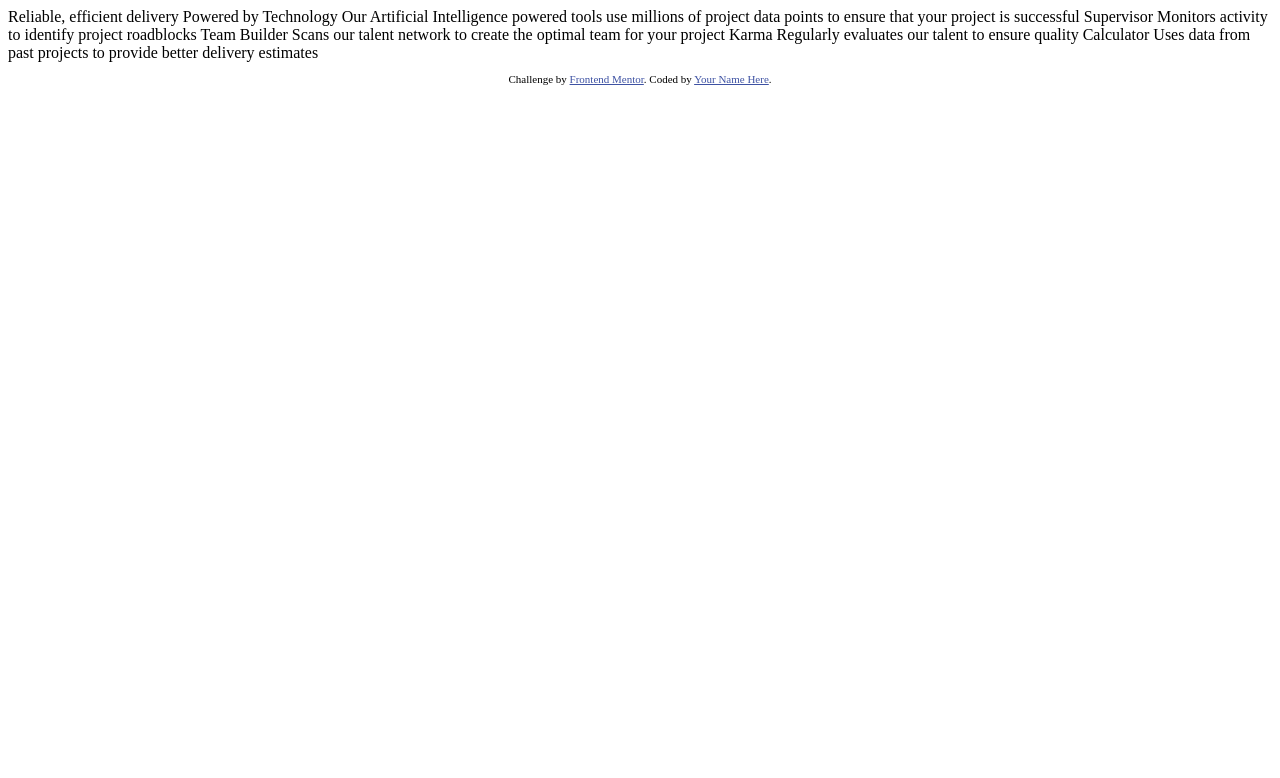
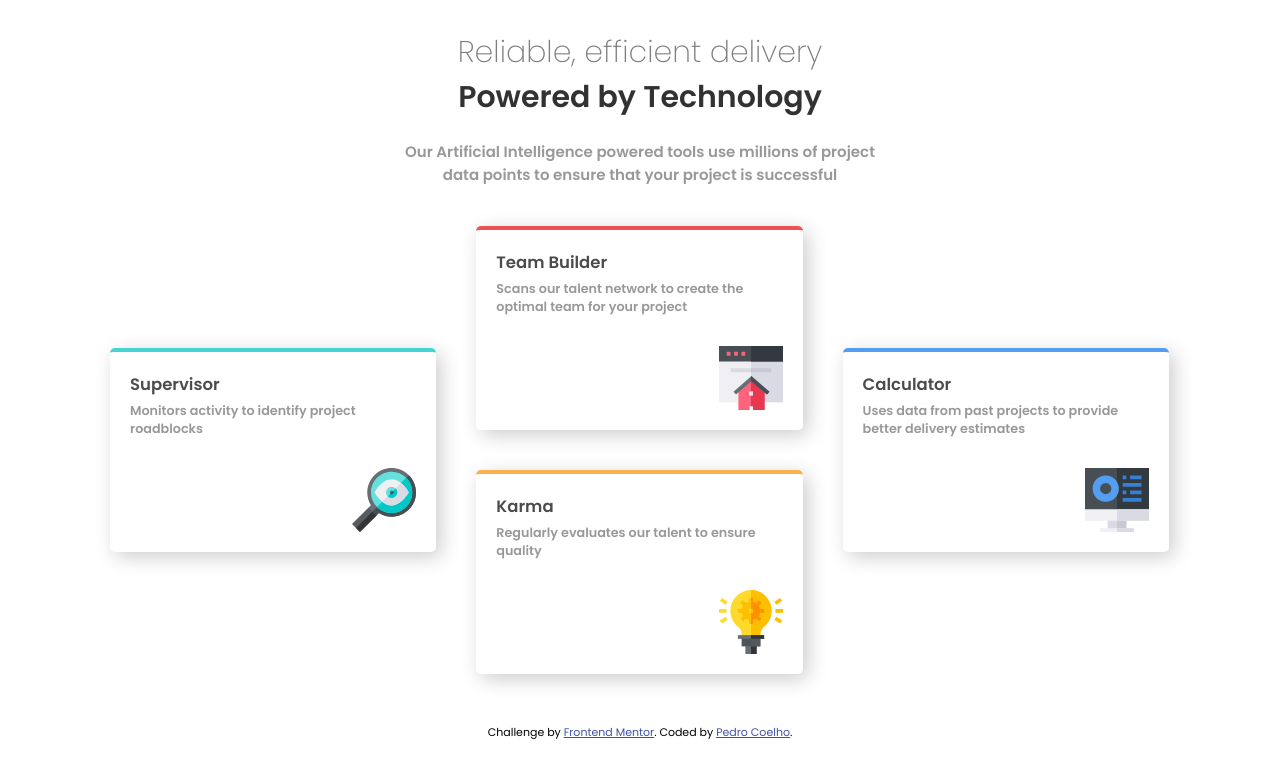
Before and after one commit to pedrocoelho94/Four-card-feature-section, a plain HTML site: page index.html in a window 1280 px wide. Drawn offline with Linux system fonts and the light colour scheme.

Commit message:
End of Challenge

```diff
--- a/index.html
+++ b/index.html
@@ -5,6 +5,9 @@
   <meta name="viewport" content="width=device-width, initial-scale=1.0"> <!-- displays site properly based on user's device -->
 
   <link rel="icon" type="image/png" sizes="32x32" href="./images/favicon-32x32.png">
+  <link rel="preconnect" href="https://fonts.gstatic.com">
+  <link href="https://fonts.googleapis.com/css2?family=Poppins:wght@200;400;600&display=swap" rel="stylesheet">
+  <link rel="stylesheet" href="style.css">
 
   <title>Frontend Mentor | Four card feature section</title>
 
@@ -16,29 +19,55 @@
 </head>
 <body>
 
-  Reliable, efficient delivery
-  Powered by Technology
+  <div class="container">
 
-  Our Artificial Intelligence powered tools use millions of project data points
-  to ensure that your project is successful
+    <div class="info-page">
+      <h2>Reliable, efficient delivery</h2>
+      <h1>Powered by Technology</h1>
 
-  Supervisor
-  Monitors activity to identify project roadblocks
+      <p>Our Artificial Intelligence powered tools use millions of project data points
+        to ensure that your project is successful</p>
+    </div>
 
-  Team Builder
-  Scans our talent network to create the optimal team for your project
+    <div class="box">
 
-  Karma
-  Regularly evaluates our talent to ensure quality
+      <div class="col1">
+        <div class="card card1">
+          <h2>Supervisor</h2>
+          <p>Monitors activity to identify project roadblocks</p>
+          <img src="images/icon-supervisor.svg" alt="">
+        </div>
+      </div>
 
-  Calculator
-  Uses data from past projects to provide better delivery estimates
+      <div class="col2">
+        <div class="card card2">
+          <h2>Team Builder</h2>
+          <p>Scans our talent network to create the optimal team for your project</p>
+          <img src="images/icon-team-builder.svg" alt="">
+        </div>
 
+        <div class="card card3">
+          <h2>Karma</h2>
+          <p>Regularly evaluates our talent to ensure quality</p>
+          <img src="images/icon-karma.svg" alt="">
+        </div>
+      </div>
+
+      <div class="col3">
+        <div class=" card card4">
+          <h2>Calculator</h2>
+          <p>Uses data from past projects to provide better delivery estimates</p>
+          <img src="images/icon-calculator.svg" alt="">
+        </div>
+      </div>
+    </div>
+
+  </div>
 
   <footer>
     <p class="attribution">
       Challenge by <a href="https://www.frontendmentor.io?ref=challenge" target="_blank">Frontend Mentor</a>.
-      Coded by <a href="#">Your Name Here</a>.
+      Coded by <a href="https://github.com/pedrocoelho94" target="_blank">Pedro Coelho</a>.
     </p>
   </footer>
 </body>
--- /dev/null
+++ b/style.css
@@ -0,0 +1,136 @@
+*{
+    margin: 0;
+    padding: 0;
+}
+
+body{
+    font-size: 15px;
+    font-family: 'Poppins', sans-serif;
+}
+
+:root{
+
+    --Red: hsl(0, 78%, 62%);
+    --Cyan: hsl(180, 62%, 55%);
+    --Orange: hsl(34, 97%, 64%);
+    --Blue: hsl(212, 86%, 64%);
+    --darkBlue: hsl(234, 12%, 34%);
+    --grayishBlue: hsl(229, 6%, 66%);
+    --lightGray: hsl(0, 0%, 98%);
+}
+
+.container{
+    width: 1100px;
+    max-width: 90%;
+    margin: 30px auto 30px auto;
+
+}
+
+.info-page{
+    text-align: center;
+}
+
+.info-page h2{
+    font-size: 2em;
+    font-weight: 200;
+    opacity: .5;
+}
+
+.info-page h1{
+    opacity: .8;
+}
+
+.info-page p{
+    font-weight: 600;
+    max-width: 500px;
+    margin: 20px auto 20px auto;
+    opacity: .4;
+
+}
+
+.box{
+    display: flex;
+    align-items: center;
+}
+
+.col1, .col2, .col3{
+    width: 33.3%;
+}
+
+.col2{
+    align-items: center;
+}
+
+.card{
+    box-shadow: 5px 5px 20px 0px rgba(0, 0, 0, 0.2);
+    margin: 20px;
+    padding: 20px;
+    display: flex;
+    flex-direction: column;
+    border-radius: 5px;
+}
+
+.card img{
+    align-self: flex-end;
+}
+
+.card h2{
+    font-weight: 600;
+    font-size: 1.1em;
+    opacity: .7;
+    margin-bottom: 5px;
+}
+
+.card p{
+    font-weight: 600;
+    font-size: 0.85em;
+    margin-bottom: 30px;
+    opacity: .4;
+}
+
+.card1{
+    border-top: 4px solid var(--Cyan);
+}
+
+.card2{
+    border-top: 4px solid var(--Red);
+    margin-bottom: 40px;
+}
+
+.card3{
+    border-top: 4px solid var(--Orange);
+}
+
+.card4{
+    border-top: 4px solid var(--Blue);
+}
+
+footer{
+    margin: 20px;
+}
+
+@media (max-width: 800px){
+    .box{
+        flex-direction: column;
+    }
+    .col1, .col2, .col3{
+        width: 100%;
+        margin: 10px;
+    }
+
+    .card{
+        margin: 10px 0;
+    }
+    .card2{
+        margin-bottom: 40px;
+    }
+
+    .info-page h2{
+        font-size: 1.525em;
+    }
+
+    .info-page h1{
+        font-size: 1.525em;
+    }
+
+}
```
